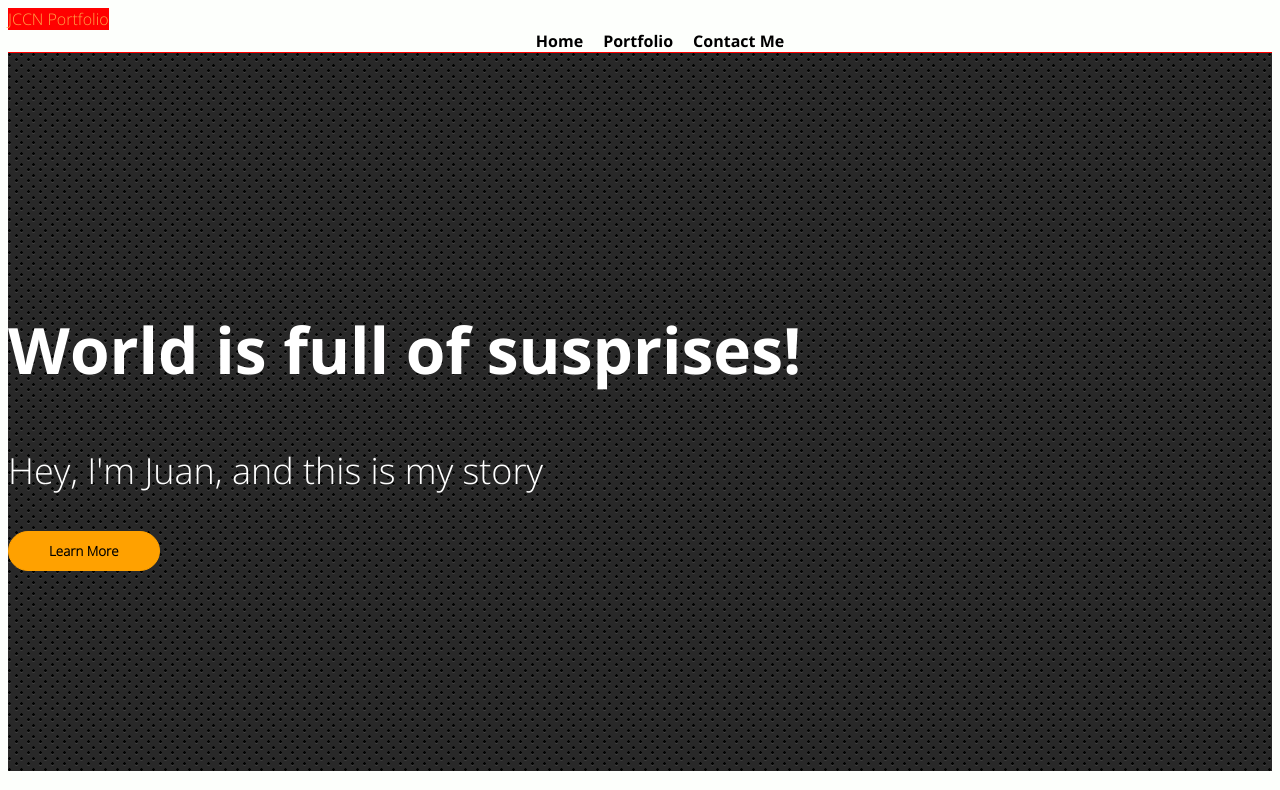
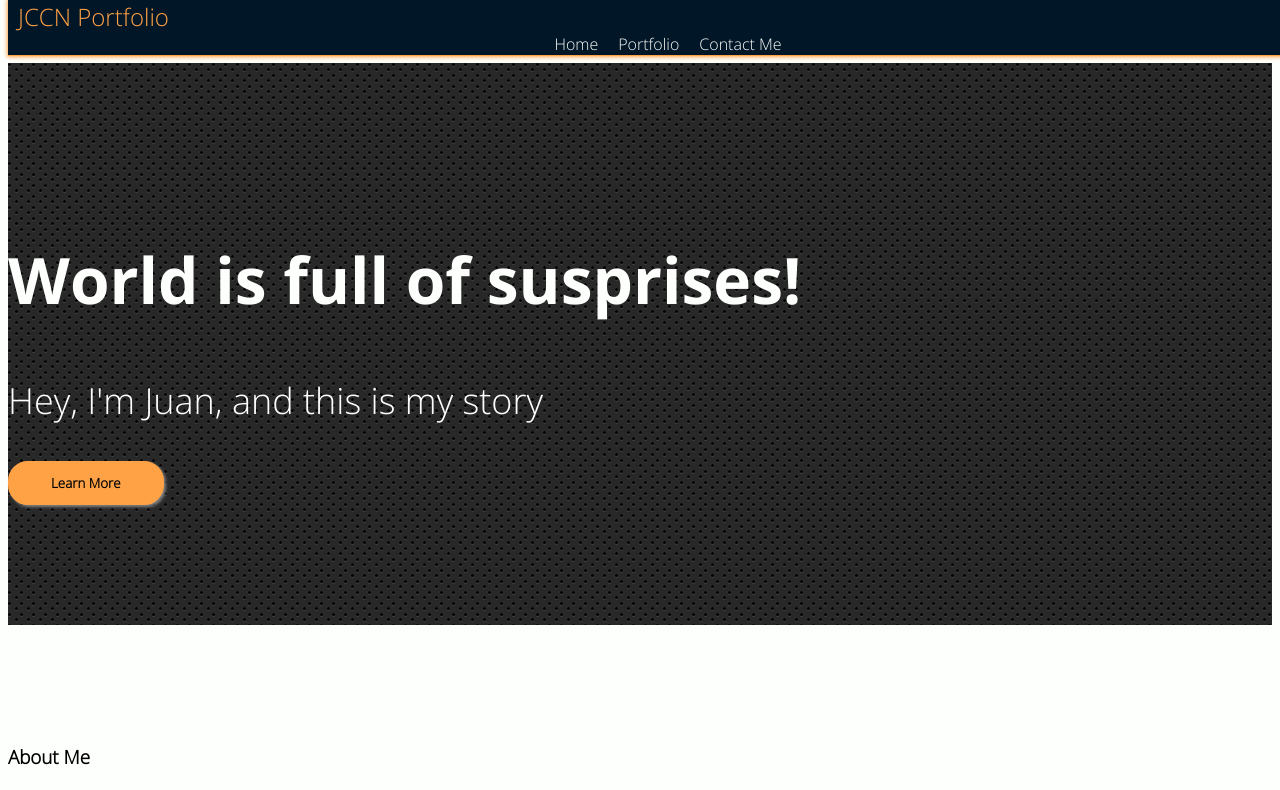
Before and after one commit to monguis/nextjs-portfolio, a Next.js app: page / in a window 1280 px wide. Shown: the top 790 px of the page. Built offline with nearby package versions, Linux system fonts and the light colour scheme.

Commit message:
improved menubar styles

```diff
--- a/components/HomePage/Header/index.tsx
+++ b/components/HomePage/Header/index.tsx
@@ -12,7 +12,7 @@ const Header: React.FC<any> = () => {
             <Container className="text-center position-relative">
                 <h1 className={styles["main_header__headline"]}>World is full of susprises!</h1>
                 <p className={styles["main_header__blurb"]}>Hey, I&apos;m Juan, and this is my story</p>
-                <button className={styles["main_header__learn-more-btn"]}>Learn More</button>
+                <button className={styles["main_header__learn-more-btn"]}><span>Learn More</span></button>
             </Container>
 
         </section>
--- a/components/Layout/FooterComponent/index.tsx
+++ b/components/Layout/FooterComponent/index.tsx
@@ -41,7 +41,9 @@ const FooterComponent = () => {
                     </ul>
 
                 </div>
-                <div className={styles["footer__content__site-links-container__bottom"] + " " + styles["hover-effect"]}></div>
+                <div className={styles["footer__content__site-links-container__bottom"] + " " + styles["hover-effect"]}>
+                    this was a work of Juan Castellanos, hope you enjoyed the ride
+                </div>
             </div>
         </div>
 
--- a/components/Layout/MenuBar/index.tsx
+++ b/components/Layout/MenuBar/index.tsx
@@ -11,10 +11,11 @@ export type navBarLinkType = {
 }
 
 const MenuBar: React.FC = () => {
-    return <header>
+    return <>
+    <header style={{position:"fixed", top:"0", width:"100%", height:"60px"}}>
         <Navbar className={styles["menu-navbar"]}>
         <Container>
-            <Navbar.Brand href="#home" className={styles["menu-navbar__brand-icon"]} >
+            <Navbar.Brand href="#home" className={`${styles["menu-navbar__brand-icon"]} ${styles["frame-animation"]}`} >
                 JCCN Portfolio
             </Navbar.Brand>
             <Navbar.Collapse className="justify-content-end">
@@ -35,6 +36,8 @@ const MenuBar: React.FC = () => {
         </Container>
     </Navbar>
         </header>
+        <div style={{height:"55px"}}></div>
+    </>
 
 }
 
--- a/components/Layout/ScrollToTopButton/index.tsx
+++ b/components/Layout/ScrollToTopButton/index.tsx
@@ -26,14 +26,12 @@ export const ScrollToTopButton = () => {
         window.scrollTo({
             top: 0,
             behavior: 'smooth'
-            /* you can also use 'auto' behaviour
-               in place of 'smooth' */
         });
     };
 
 
     return (
-        <button className={`${styles["scroll-to-top-button"]} ${!visible? styles.hidden:""}`}  onClick={scrollToTop} title="Scroll back to top"
+        <button className={`${styles["scroll-to-top-button"]} ${!visible? styles.hidden:""}`} tabIndex={visible?0:-1} onClick={scrollToTop} title="Scroll back to top"
         >
             <FontAwesomeIcon icon={faCircleChevronUp}
                  />
--- a/styles/componentStyles/HomePage/Header.module.scss
+++ b/styles/componentStyles/HomePage/Header.module.scss
@@ -1,12 +1,13 @@
 @use "../../partials/fonts";
+@use "../../partials/colors";
+@use "../../partials/effects";
 
 .main_header {
-  padding: 200px 0;
+  padding: 15vh 0;
   width: 100%;
   background-image: url(/images/carbon_fibre_pattern.png);
-  color: white;
+  color: colors.$secondary-color;
   position: relative;
-  z-index: -1;
 
   &__headline {
     font-family: fonts.$bold-family;
@@ -22,16 +23,20 @@
   &__learn-more-btn {
     border-radius: 20px 20px 20px 20px;
     padding: 10px 40px;
-    background: #ffa100;
+    background: colors.$hightlight-color;;
     color: black;
     font-weight: bold;
     font-family: fonts.$regular-family;
-    border: 1px solid #ffa100;
+    border: 3px solid colors.$hightlight-color;
     line-height: 18px;
+    box-shadow: effects.$default-shadow;
+    transition: all 0.25s ease;
 
     &:hover {
-      background: #eb9400;
-      border: 1px solid #eb9400;
+      background: colors.$secondary-color;
+      border: 3px solid colors.$primary-color;
+      color:colors.$primary-color;
+      box-shadow: effects.$hovered-shadow;
     }
   }
 }
--- a/styles/componentStyles/Layout/footerComponent/index.module.scss
+++ b/styles/componentStyles/Layout/footerComponent/index.module.scss
@@ -5,7 +5,7 @@
 .footer {
     border-top: 1px solid colors.$primary-color;
     height: 100vh;
-    padding-top:50px;
+    // padding-top:50px;
     background-color: colors.$primary-color;
 
     @include media-queries.tablet{
@@ -70,6 +70,8 @@
 
 
             &__top{
+            padding: 100px;
+                max-height: 50%;
                 display: block;
                 display: flex;
                 flex-direction: column;
@@ -94,8 +96,11 @@
                 }
             }
             &__bottom{
+                padding: 100px;
+                max-height: 50%;
                 position:relative;
                 height: 50%;
+                max-height: 50%;
             }
         }
 
--- a/styles/componentStyles/Layout/menu-bar.module.scss
+++ b/styles/componentStyles/Layout/menu-bar.module.scss
@@ -1,30 +1,50 @@
 @use "../../partials/fonts";
 @use "../../partials/effects";
+@use "../../partials/colors";
 
-.menu-navbar{
+.menu-navbar {
   z-index: 9999;
-    border-bottom:1px solid red;
-
-    &__brand-icon{
-        background-color: red;
+  border-bottom: 1px solid colors.$hightlight-color;
+  background-color: colors.$primary-color;
+  box-shadow: 0 0 4px 1px colors.$hightlight-color;
+  &__brand-icon {
+    color: colors.$hightlight-color;
+    padding: 5px 10px;
+    font-size: 1.5rem;
+    &:hover {
+      color: white;
+      text-shadow: 0 0 3px colors.$hightlight-color;
+    }
   }
 
   &__navlinks-wrapper {
     display: flex;
-        gap:20px;
+    gap: 20px;
     list-style: none;
     justify-content: center;
-        margin:0;
+    margin: 0;
 
     & .__navlink {
       position: relative;
-            font-family: fonts.$bold-family;
+      font-family: fonts.$regular-family;
 
-            @include effects.middle-to-edges-underline;
+      @include effects.middle-to-edges-underline(colors.$hightlight-color, 1px);
 
       a {
-                color:black !important;
+        color: colors.$secondary-color !important;
+        &:hover {
+            // color: colors.$hightlight-color !important;
+            text-shadow: 0 0 15px colors.$hightlight-color;
           }
       }
     }
   }
+}
+
+.frame-animation {
+  @include effects.segmentedFrameAnimation(
+    colors.$hightlight-color,
+    1px,
+    0.25s
+  );
+}
--- a/styles/partials/_effects.scss
+++ b/styles/partials/_effects.scss
@@ -1,26 +1,116 @@
-@mixin transition-ease{
-    transition:all 0.25s ease;
+@mixin transition-ease {
+  transition: all 0.25s ease;
 }
 
 $default-shadow: 2px 2px 3px gray;
 $hovered-shadow: 2px 2px 5px 2px gray;
 
-@mixin middle-to-edges-underline {
-    ::before{
-        content:'';
-        background-color: orange;
-        left:100%;
-        right:100%;
-        height: 5px;
-        bottom:-5px;
-        opacity: 0;
-        position: absolute;
-        @include transition-ease;
+@mixin middle-to-edges-underline($color: orange,$height:3px) {
+  ::before {
+    content: "";
+    background-color: $color;
+    left: 100%;
+    right: 100%;
+    height: $height;
+    bottom: -$height;
+    opacity: 0;
+    position: absolute;
+    @include transition-ease;
+  }
+
+  :hover::before {
+    opacity: 1;
+    left: 0;
+    right: 0;
+  }
+}
+
+@mixin segmentedFrameAnimation($frame-color:red, $frame-thickness:5px, $duration:0.5s) {
+  position: relative;
+  &:hover {
+    &::after {
+      animation-name: frame-animation-2;
+      animation-duration: $duration;
+      animation-delay: $duration;
     }
 
-    :hover::before{
-        opacity: 1;
-        left:0;
-        right:0;
+    &::before {
+      animation-name: frame-animation-1;
+      animation-duration: $duration;
+      animation-delay: 0s;
     }
+  }
+
+  &::after,
+  &::before {
+    content: " ";
+    position: absolute;
+    animation-duration: $duration;
+    animation-fill-mode: both;
+    animation-direction: alternate;
+  }
+  &::before {
+    height: 0%;
+    width: 100%;
+    top: 0px;
+    left: 0px;
+    border-left: $frame-thickness solid $frame-color;
+    border-right: $frame-thickness solid $frame-color;
+    animation-name: frame-animation-1-out;
+    animation-delay: $duration;
+  }
+  &::after {
+    width: 0;
+    height: 100%;
+    border-top: $frame-thickness solid $frame-color;
+    border-bottom: $frame-thickness solid $frame-color;
+    bottom: 0px;
+    left: 0px;
+    animation-name: frame-animation-2-out;
+    animation-delay: 0;
+  }
+
+  @keyframes frame-animation-2 {
+    from {
+      height: 100%;
+      width: 0%;
+    }
+
+    to {
+      width: 100%;
+    }
+  }
+
+  @keyframes frame-animation-2-out {
+    from {
+      width: 100%;
+      height: 100%;
+    }
+
+    to {
+      width: 0%;
+    }
+  }
+
+  @keyframes frame-animation-1-out {
+    from {
+      width: 100%;
+      height: 100%;
+    }
+
+    to {
+      height: 0%;
+    }
+  }
+
+  @keyframes frame-animation-1 {
+    from {
+      width: 100%;
+      height: 0%;
+    }
+
+    100% {
+      height: 100%;
+    }
+  }
 }
```
Lines whose indentation alone changed are shown as unchanged.
